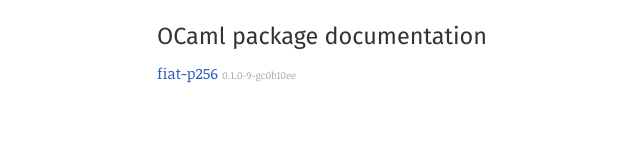
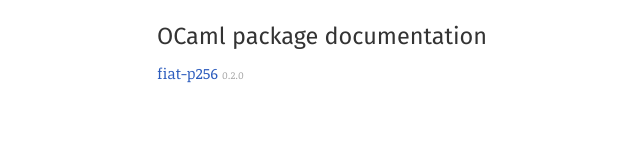
Before and after one commit to mirage/fiat, a plain HTML site: page doc/index.html in a window 1280 px wide. Shown: the full height of the page, 130-770 px from the left. Drawn offline with Linux system fonts and the light colour scheme.

Commit message:
Update fiat-p256 doc to 0.2.0.

```diff
--- a/doc/index.html
+++ b/doc/index.html
@@ -11,7 +11,7 @@
       <div class="by-name">
       <h2>OCaml package documentation</h2>
       <ol>
-      <li><a href="fiat-p256/index.html">fiat-p256</a> <span class="version">0.1.0-9-gc0b10ee</span></li>
+      <li><a href="fiat-p256/index.html">fiat-p256</a> <span class="version">0.2.0</span></li>
       </ol>
       </div>
     </main>
```
